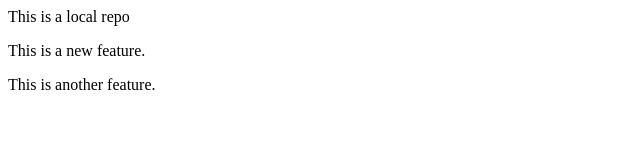
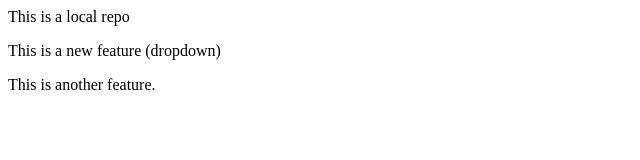
Before and after one commit to Kshitiz2025/localrepo, a plain HTML site: page index.html in a window 1280 px wide. Shown: the full height of the page, 0-640 px from the left. Drawn offline with Linux system fonts and the light colour scheme.

Commit message:
Add Dropdown

```diff
--- a/index.html
+++ b/index.html
@@ -1,3 +1,3 @@
 <p>This is a local repo</p>
-<P> This is a new feature.</P>
+<P> This is a new feature (dropdown)</P>
 <p>This is another feature.</p>
```
